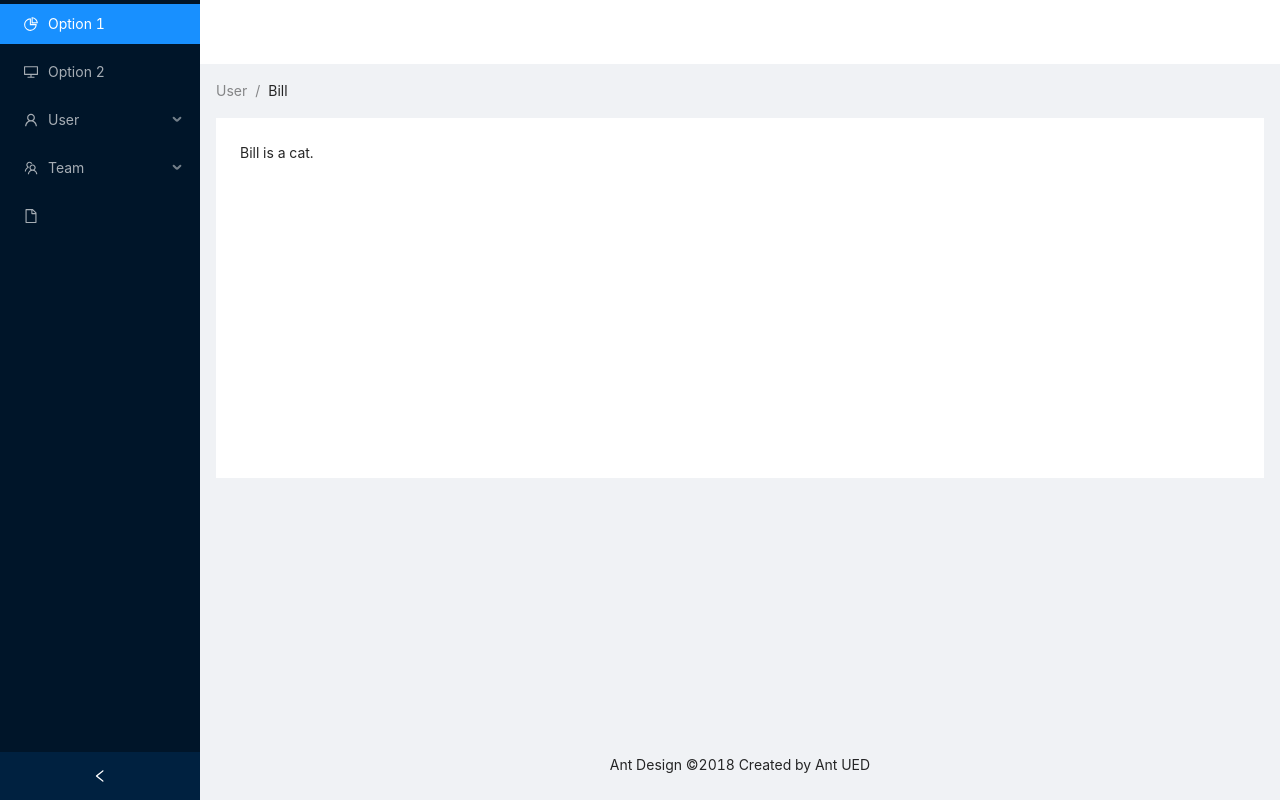
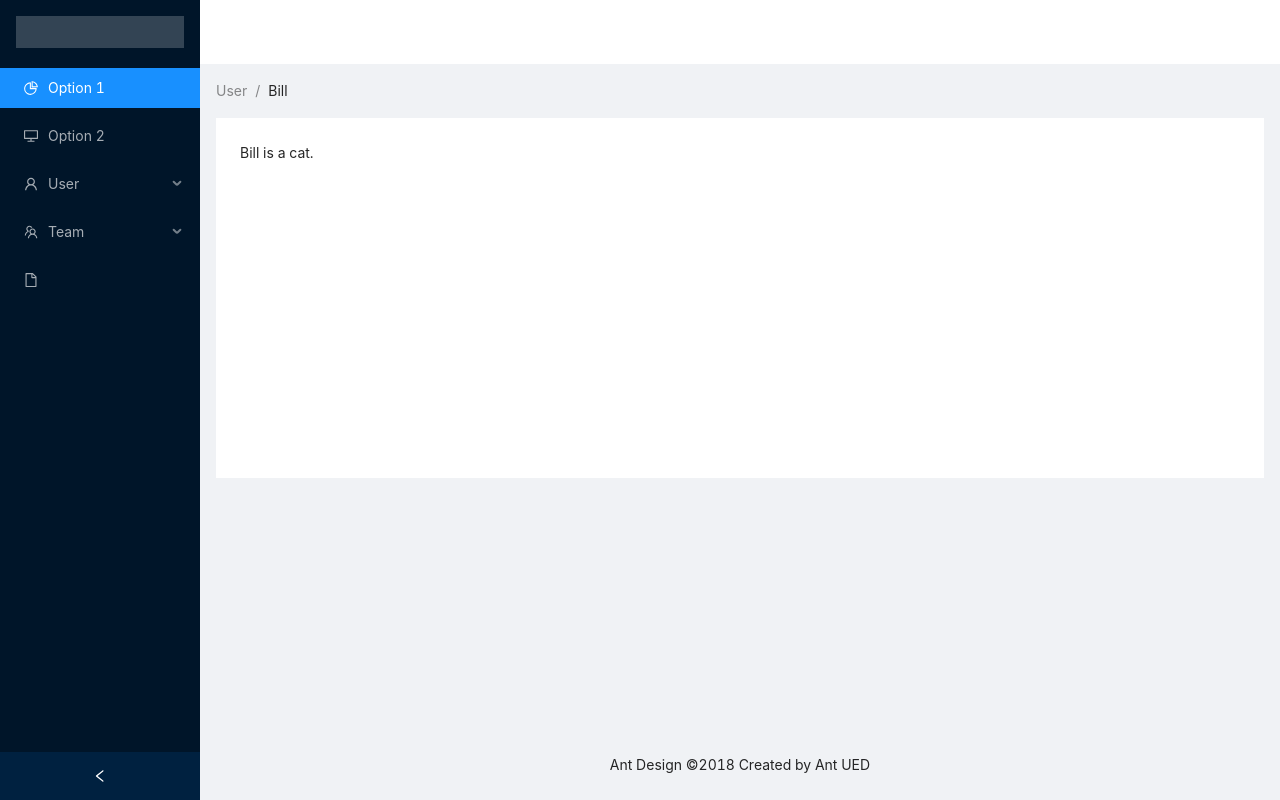
Before and after one commit to ouyangzeyu/react-my-test, a React (Create React App) app: page / in a window 1280 px wide. Built offline with nearby package versions, Linux system fonts and the light colour scheme.

Commit message:
更新组件样式

```diff
--- a/src/view/components/AppLayout.css
+++ b/src/view/components/AppLayout.css
@@ -1,4 +1,4 @@
-#components-layout-demo-side .logo {
+.logo {
   height: 32px;
   background: rgba(255, 255, 255, 0.2);
   margin: 16px;
--- a/src/view/components/AppLayout.tsx
+++ b/src/view/components/AppLayout.tsx
@@ -26,10 +26,10 @@ const AppLayout = (): React.FunctionComponentElement<unknown> => {
                 <Menu theme="dark" defaultSelectedKeys={['1']} mode="inline">
                     <Menu.Item key="1" icon={<PieChartOutlined />}>
                         Option 1
-                </Menu.Item>
+                    </Menu.Item>
                     <Menu.Item key="2" icon={<DesktopOutlined />}>
                         Option 2
-                </Menu.Item>
+                    </Menu.Item>
                     <SubMenu key="sub1" icon={<UserOutlined />} title="User">
                         <Menu.Item key="3">Tom</Menu.Item>
                         <Menu.Item key="4">Bill</Menu.Item>
```
Also changed, not shown: 1 other file (tests, documents, lock files or other folders). Lines whose indentation alone changed are shown as unchanged.
